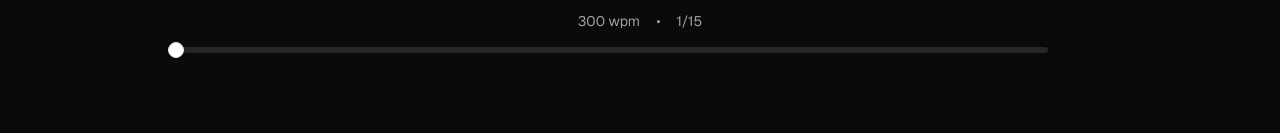
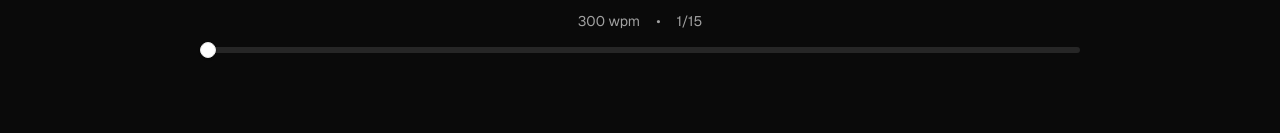
Before and after one commit to SpyC0der77/speedreader, a Next.js app: page / in a window 1280 px wide. Shown: the part 362-495 px from the top of the page. Built offline with nearby package versions, Linux system fonts and the light colour scheme.

Commit message:
Update SpeedReader component to center content by adding 'mx-auto' class to the container div

```diff
--- a/app/components/speed-reader.tsx
+++ b/app/components/speed-reader.tsx
@@ -238,7 +238,7 @@ export function SpeedReader(): React.ReactElement {
         </div>
         {words.length > 0 && (
           <div
-            className={`mt-4 w-full max-w-4xl px-2 transition-opacity duration-300 ${isPlaying ? "opacity-40" : "opacity-100"}`}
+            className={`mx-auto mt-4 w-full max-w-4xl px-2 transition-opacity duration-300 ${isPlaying ? "opacity-40" : "opacity-100"}`}
           >
             <Slider
               min={0}
```
